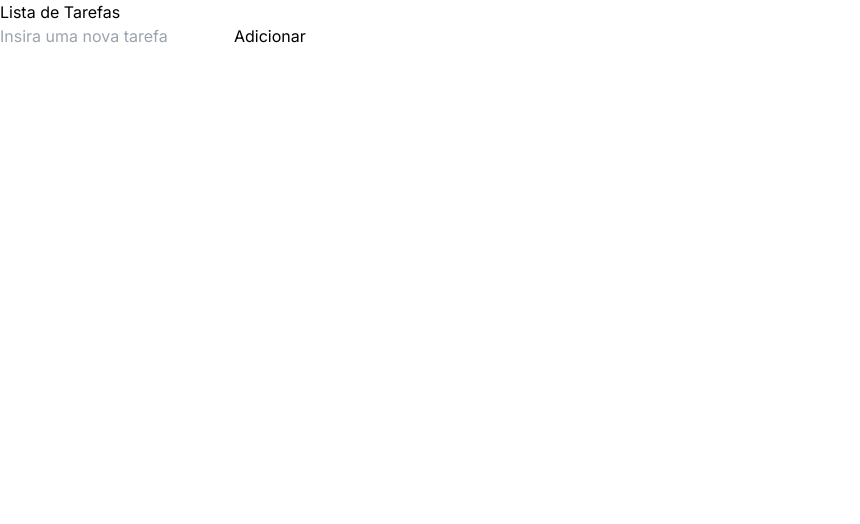
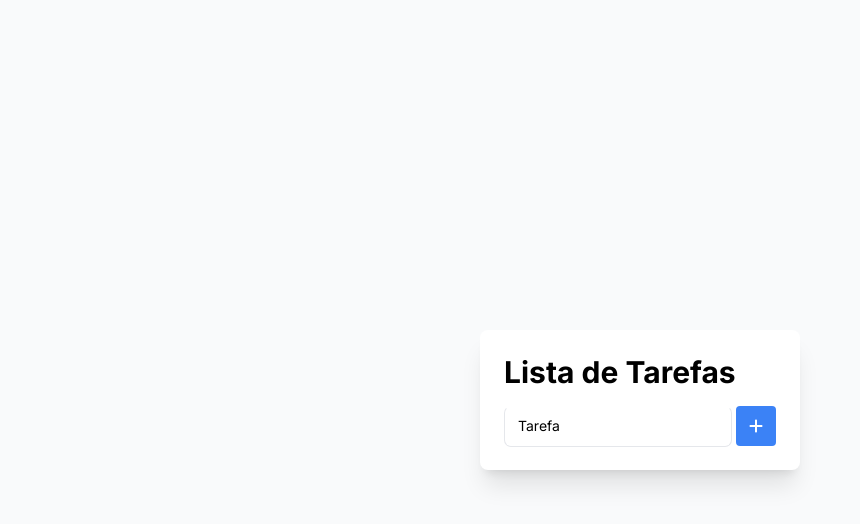
Before and after one commit to vtsuellen/FacilitaSystem, a Next.js app in the folder front-end/: page / in a window 1280 px wide. Shown: the top 524 px of the page, without its empty margins (0-860 px from the left). Built offline with nearby package versions, Linux system fonts and the light colour scheme.

Commit message:
Feat: estilização

```diff
--- a/front-end/src/app/page.tsx
+++ b/front-end/src/app/page.tsx
@@ -1,4 +1,7 @@
 'use client';
+import Input from '@/components/input';
+import { faPlus, faXmark } from '@fortawesome/free-solid-svg-icons';
+import { FontAwesomeIcon } from '@fortawesome/react-fontawesome';
 import { useState } from 'react';
 
 export default function Home() {
@@ -21,25 +24,37 @@ export default function Home() {
   const disabledButton = valueInput.trim() !== '';
 
   return (
-    <main>
-      <div>
-        <h1>Lista de Tarefas</h1>
-        <form onSubmit={addTask}>
-          <input
-            type='text'
-            placeholder='Insira uma nova tarefa'
-            value={valueInput}
-            onChange={(event) => newValueInput(event.target.value)}
-          />
-          <button type='submit' disabled={!disabledButton}>
-            Adicionar
+    <main className='flex flex-col items-center justify-center min-h-screen py-6 bg-gray-50'>
+      <div className='bg-white p-6 rounded-lg shadow-xl w-full max-w-80'>
+        <h1 className='text-3xl font-bold mb-4'>Lista de Tarefas</h1>
+        <form
+          onSubmit={addTask}
+          className='flex  items-center h-10 justify-between'
+        >
+          <div>
+            <Input value={valueInput} onChange={newValueInput} />
+          </div>
+          <button
+            type='submit'
+            disabled={!disabledButton}
+            className=' bg-blue-500 text-white rounded hover:bg-blue-600 transition duration-300 w-10 h-10 flex items-center justify-center cursor-pointer'
+          >
+            <FontAwesomeIcon icon={faPlus} className='h-4 w-4' />
           </button>
         </form>
         <ul>
           {tasks.map((task, index) => (
-            <li key={index}>
-              <span>{task}</span>
-              <button onClick={() => removeTask(index)}>X</button>
+            <li
+              key={index}
+              className='flex items-center justify-between bg-gray-100 p-2 rounded mt-2 '
+            >
+              <span className='flex-grow break-all p-1'>{task}</span>
+              <button
+                onClick={() => removeTask(index)}
+                className='text-red-500 hover:text-red-700 transition duration-300'
+              >
+                <FontAwesomeIcon icon={faXmark} className='text-red-600' />
+              </button>
             </li>
           ))}
         </ul>
--- /dev/null
+++ b/front-end/src/components/input.tsx
@@ -0,0 +1,23 @@
+import { Dispatch, SetStateAction } from 'react';
+
+export default function Input({
+  onChange,
+  value,
+}: {
+  onChange: Dispatch<SetStateAction<string>>;
+  value: string;
+}) {
+  return (
+    <div className='relative w-full h-full'>
+      <input
+        className='peer w-full h-full bg-transparent text-blue-gray-700 font-sans font-normal outline outline-0 focus:outline-0 disabled:bg-blue-gray-50 disabled:border-0 transition-all placeholder-shown:border placeholder-shown:border-blue-gray-200 placeholder-shown:border-t-blue-gray-200 border focus:border-2 border-t-transparent focus:border-t-transparent text-sm px-3 py-2.5 rounded-[7px] border-blue-gray-200 focus:border-blue-500'
+        placeholder=' '
+        value={value}
+        onChange={(event) => onChange(event.target.value)}
+      />
+      <label className="flex w-full h-full select-none pointer-events-none absolute left-0 font-normal !overflow-visible truncate peer-placeholder-shown:text-blue-gray-500 leading-tight peer-focus:leading-tight peer-disabled:text-transparent peer-disabled:peer-placeholder-shown:text-blue-gray-500 transition-all -top-1.5 peer-placeholder-shown:text-sm text-[11px] peer-focus:text-[11px] before:content[' '] before:block before:box-border before:w-2.5 before:h-1.5 before:mt-[6.5px] before:mr-1 peer-placeholder-shown:before:border-transparent before:rounded-tl-md before:border-t peer-focus:before:border-t-2 before:border-l peer-focus:before:border-l-2 before:pointer-events-none before:transition-all peer-disabled:before:border-transparent after:content[' '] after:block after:flex-grow after:box-border after:w-2.5 after:h-1.5 after:mt-[6.5px] after:ml-1 peer-placeholder-shown:after:border-transparent after:rounded-tr-md after:border-t peer-focus:after:border-t-2 after:border-r peer-focus:after:border-r-2 after:pointer-events-none after:transition-all peer-disabled:after:border-transparent peer-placeholder-shown:leading-[3.75] text-blue-gray-400 peer-focus:text-blue-500 before:border-blue-gray-200 peer-focus:before:!border-blue-500 after:border-blue-gray-200 peer-focus:after:!border-blue-500">
+        Tarefa
+      </label>
+    </div>
+  );
+}
```
Also changed, not shown: front-end/package.json (+8 -5 lines), 1 other file (tests, documents, lock files or other folders).
